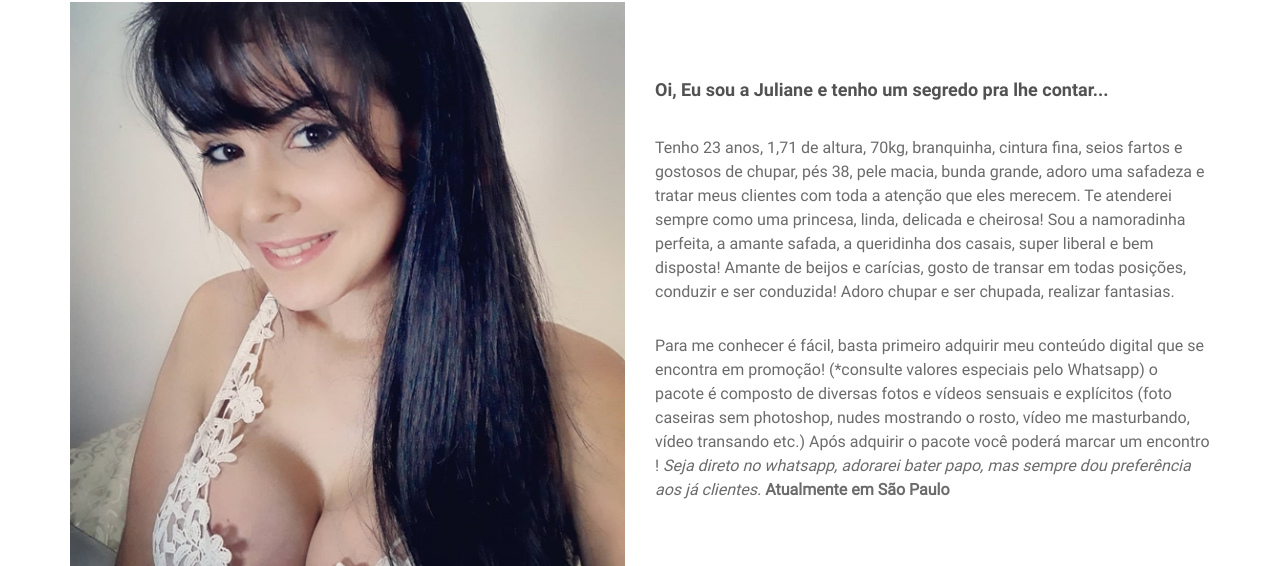
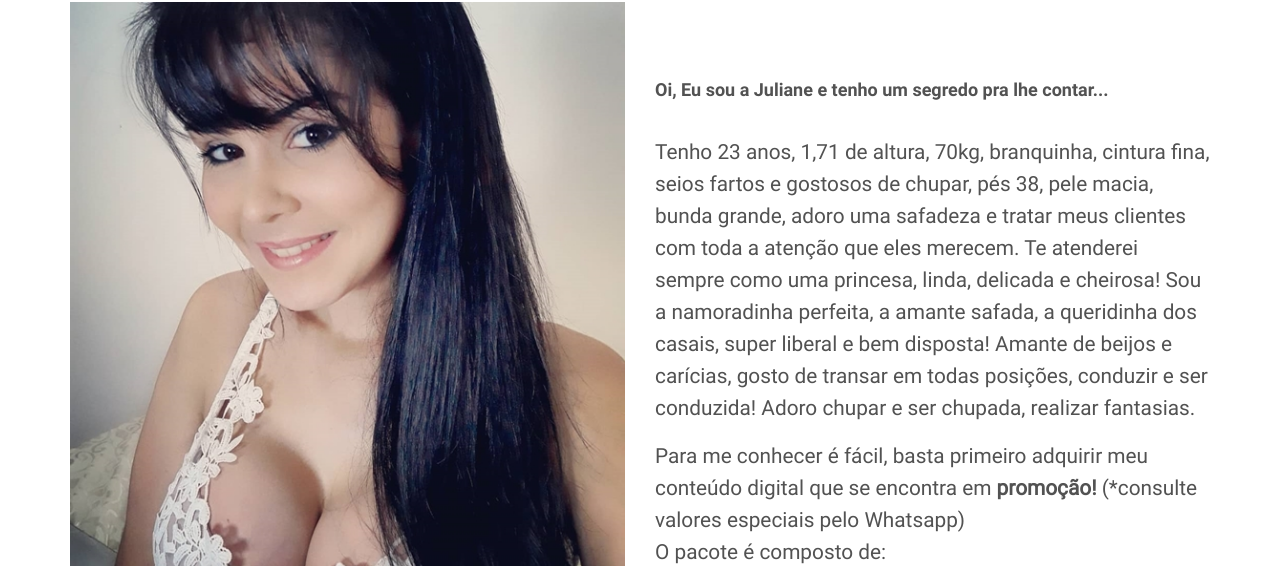
Before and after one commit to jusantosoficial/jusantosoficial.github.io, a plain HTML site: page index.html in a window 1280 px wide. Shown: the part 898-1464 px from the top of the page. Drawn offline with Linux system fonts and the light colour scheme; a script that the page names is missing.

Commit message:
Add files via upload

```diff
--- a/index.html
+++ b/index.html
@@ -75,10 +75,13 @@
                         <div class="col-md-6 col-sm-6 col-xs-12">
                             <div class="about-content text-left">
                                 <h4>Oi, Eu sou a Juliane e tenho um segredo pra lhe contar...</h4>
-                                <p>Tenho 23 anos, 1,71 de altura, 70kg, branquinha, cintura fina, seios fartos e gostosos de chupar, pés 38, pele macia, bunda grande, adoro uma safadeza e tratar meus clientes com toda a atenção que eles merecem.
-                                Te atenderei sempre como uma princesa, linda, delicada e cheirosa! Sou a namoradinha perfeita, a amante safada, a queridinha dos casais, super liberal e bem disposta! Amante de beijos e carícias, gosto de transar em todas posições, conduzir e ser conduzida! Adoro chupar e ser chupada, realizar fantasias.</p>
-								<p>Para me conhecer é fácil, basta primeiro adquirir meu conteúdo digital que se encontra em promoção! (*consulte valores especiais pelo Whatsapp) o pacote é composto de diversas fotos e vídeos sensuais e explícitos (foto caseiras sem photoshop, nudes mostrando o rosto, vídeo me masturbando, vídeo transando etc.) Após adquirir o pacote você poderá marcar um encontro !
-								<em>Seja direto no whatsapp, adorarei bater papo, mas sempre dou preferência aos já clientes.</em> <b>Atualmente em São Paulo</b></p>
+                                <h5>Tenho 23 anos, 1,71 de altura, 70kg, branquinha, cintura fina, seios fartos e gostosos de chupar, pés 38, pele macia, bunda grande, adoro uma safadeza e tratar meus clientes com toda a atenção que eles merecem.
+                                Te atenderei sempre como uma princesa, linda, delicada e cheirosa! Sou a namoradinha perfeita, a amante safada, a queridinha dos casais, super liberal e bem disposta! Amante de beijos e carícias, gosto de transar em todas posições, conduzir e ser conduzida! Adoro chupar e ser chupada, realizar fantasias.</h5>
+								<h5>Para me conhecer é fácil, basta primeiro adquirir meu conteúdo digital que se encontra em <b>promoção!</b> (*consulte valores especiais pelo Whatsapp)<br> O pacote é composto de:
+								<br>+ Diversas fotos e vídeos sensuais e explícitos (foto caseiras sem photoshop, nudes mostrando o rosto, vídeo me masturbando, vídeo transando etc.);
+<br>+ 1 Mês de dirty chat (conversa de putaria via texto no whatsapp).
+<br><b>SOMENTE</b> após adquirir o pacote você já poderá marcar um encontro !</h5>
+								<em>Seja direto no whatsapp ao comprar o pacote, adorarei bater papo, mas sempre dou preferência aos já clientes.</em> <b>Atualmente em São Paulo</b></p>
 								<a href="https://api.whatsapp.com/send?phone=5511977497533&text=Olá,%20quero%20adquirir%20o%20pacote%20digital" class="btn btn-default">Whatsapp <i class="fa fa-phone"></i></a>
 								<a mp-mode="dftl" href="https://www.mercadopago.com/mlb/checkout/start?pref_id=228788497-0ae2375f-b69f-4b4f-b63b-32afc45bd9b7" name="MP-payButton" class='btn btn-default'>Pagar via Mercado Pago</a>
 <script type="text/javascript">
```
